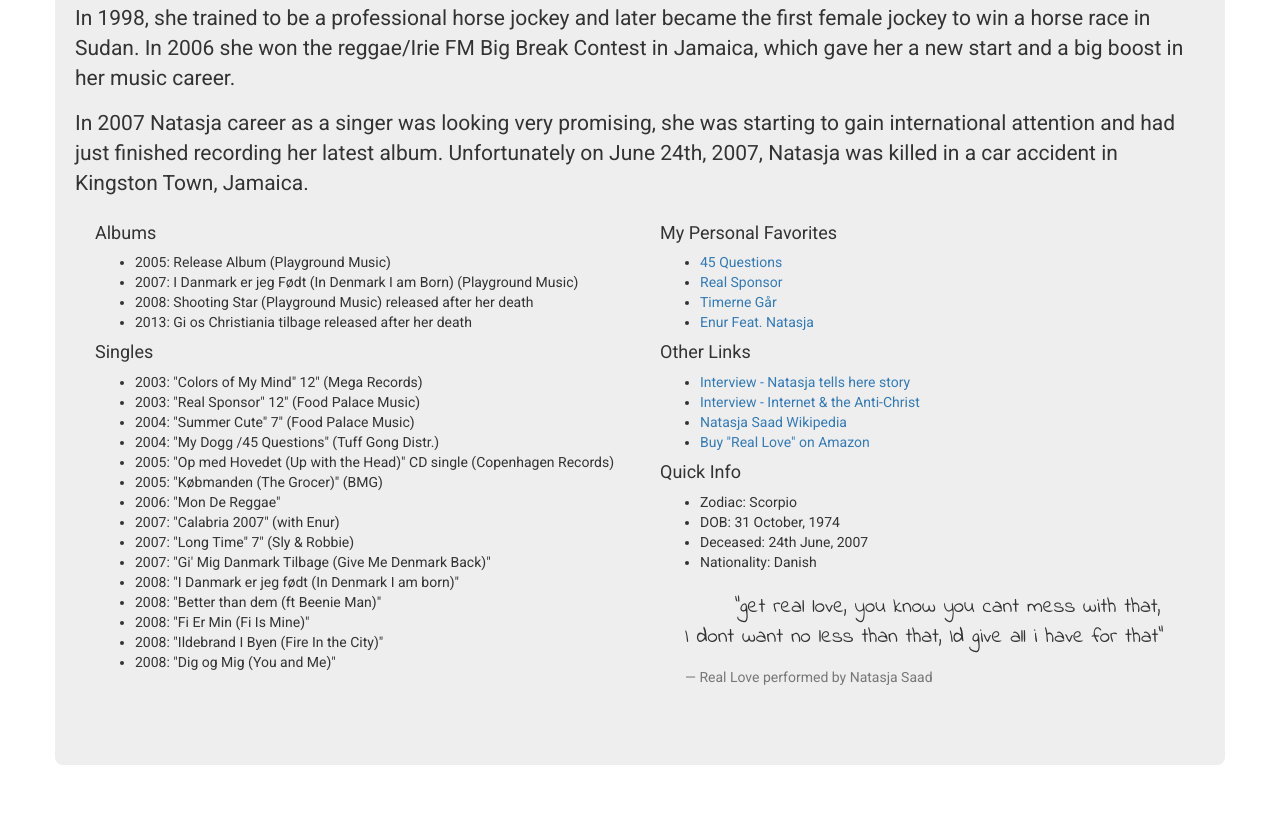
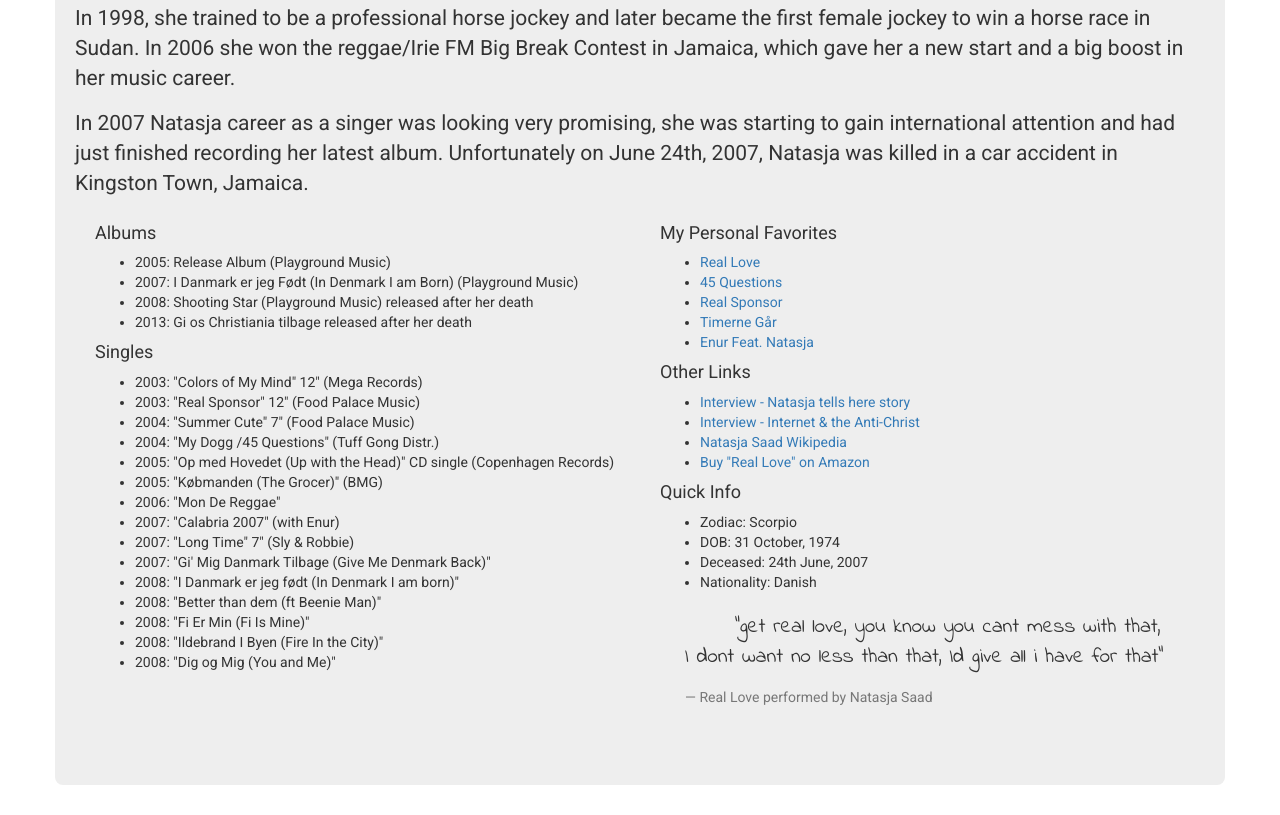
Before and after one commit to kizmat/fcc_prj_1_tribute, a plain HTML site: page index.html in a window 1280 px wide. Shown: the part 1133-1948 px from the top of the page. Drawn offline with nearby package versions, Linux system fonts and the light colour scheme.

Commit message:
Add real love on favorites list

```diff
--- a/index.html
+++ b/index.html
@@ -124,8 +124,8 @@ Header Image URL for codepen:
         <h4>My Personal Favorites</h4>
 
         <ul>
-
-          <li><a href="https://youtu.be/5cdLzptZdA0" target="_blank">45 Questions </a> </li>
+          <li><a href="https://www.youtube.com/watch?v=Pp55f5xpTRI" target="_blank"> Real Love </a> </li>
+          <li><a href="https://youtu.be/5cdLzptZdA0" target="_blank"> 45 Questions </a> </li>
           <li><a href="https://youtu.be/92q6ZvVKOTA" target="_blank"> Real Sponsor </a></li>
           <li><a href="https://youtu.be/2r-u7v8pfM8" target="_blank"> Timerne Går </a></li>
           <li><a href="https://youtu.be/SG3aZl4JVl8" target="_blank"> Enur Feat. Natasja </a></li>
```
